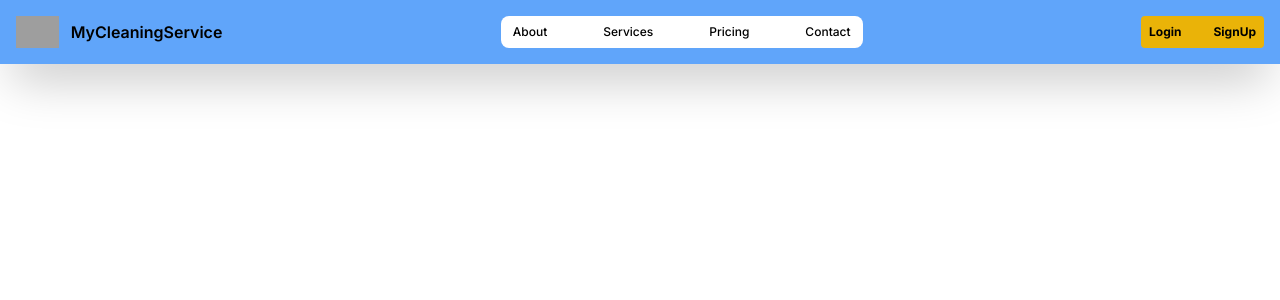
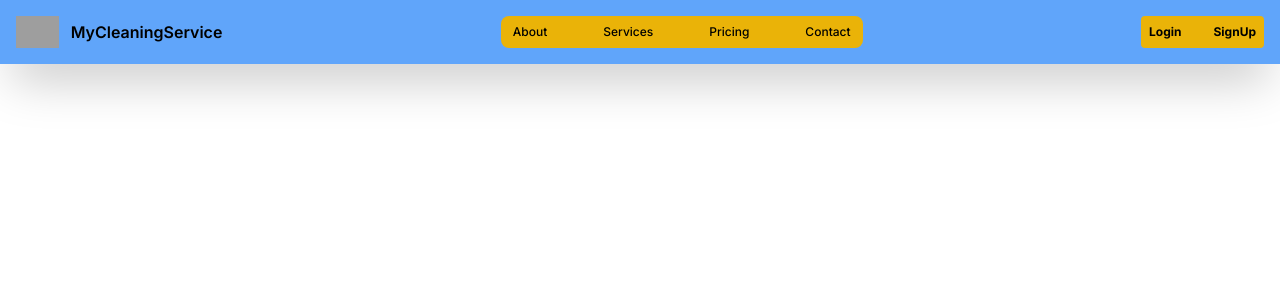
Before and after one commit to SwadDeeHawSudLoa/Project, a Next.js app in the folder mycleaningproject/: page / in a window 1280 px wide. Shown: the top 300 px of the page. Built offline with nearby package versions, Linux system fonts and the light colour scheme; grey boxes are pictures that could not be loaded.

Commit message:
ใใใใใใ

```diff
--- a/mycleaningproject/app/component/navbar.tsx
+++ b/mycleaningproject/app/component/navbar.tsx
@@ -15,7 +15,7 @@ export default function Navbar() {
         </svg>
     </button>
         <div className="ml-48 hidden w-full md:flex md:w-auto" id="navbar-default">
-          <ul className="md:text-xs font-medium flex space-x-8 rtl:space-x-reverse border border-gray-100 rounded-lg bg-gray-50 mt-4 md:mt-0 md:border-0 md:bg-white dark:bg-yellow-800 md:dark:bg-yellow-500 dark:border-gray-700">
+          <ul className="md:text-xs font-medium flex space-x-8 rtl:space-x-reverse border border-gray-100 rounded-lg mt-4 md:mt-0 md:border-0  bg-yellow-800 md:bg-yellow-500 dark:border-gray-700">
             <li className="hover:bg-orange-600 rounded-lg  hover:font-bold  flex items-center justify-center">
               <a href="/" className="block py-2 px-3">About</a>
             </li>
```
Also changed, not shown: mycleaningproject/package.json (+6 -6 lines), 1 other file (tests, documents, lock files or other folders).
